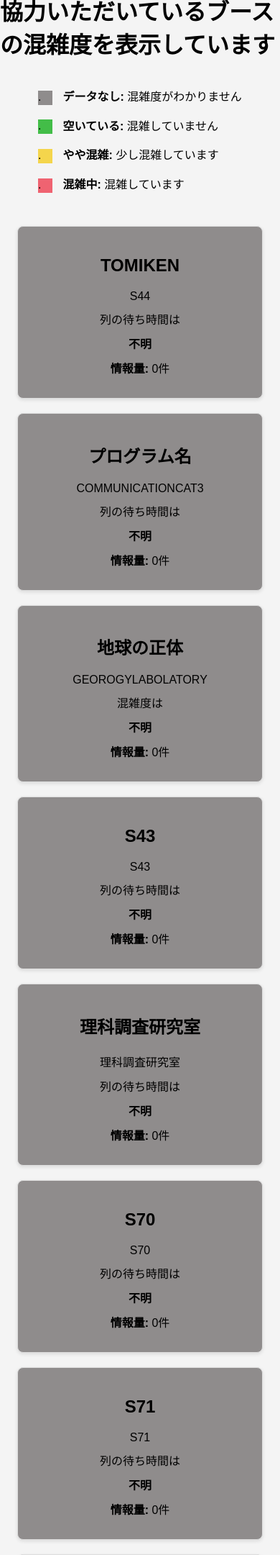
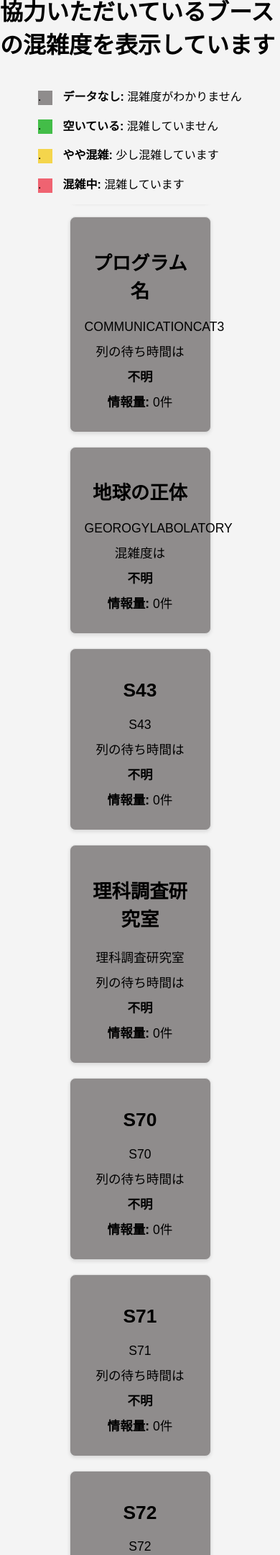
Before and after one commit to katume-eng/csmonitor2, a Django app: page /display/ in a window 390 px wide. Shown: the part 30-2191 px from the top of the page at 72% size. Run offline with Django 5.2, Linux system fonts and the light colour scheme; data that the repository does not hold is empty.

Commit message:
ディスプレイの自動スクロール

```diff
--- a/monitor/templates/monitor/display.html
+++ b/monitor/templates/monitor/display.html
@@ -19,6 +19,7 @@
             align-items: center;
             height: 100vh;
             margin: 0;
+            overflow: hidden; /* 自動スクロールのためにオーバーフローを隠す */
         }
         .card-container {
             display: flex;
@@ -26,6 +27,8 @@
             justify-content: center;
             width: 100%;
             padding: 20px;
+            overflow-y: auto; /* 縦スクロールを可能に */
+            height: calc(100vh - 150px); /* スクロールエリアの高さを調整 */
         }
         .card {
             background-color: #ffffff;
@@ -37,6 +40,7 @@
             max-width: 300px;
             box-shadow: 0 2px 5px rgba(0, 0, 0, 0.1);
             text-align: center;
+            font-size: 1.1rem; /* 文字サイズを少し大きく */
         }
         .color-box {
             display: inline-block;
@@ -77,6 +81,17 @@
         .info {
             margin: 10px 0;
         }
+
+        /* 縦画面時のスタイル調整 */
+        @media (max-width: 600px) {
+            .card-container {
+                flex-direction: row;
+                justify-content: space-around;
+            }
+            .card {
+                width: calc(50% - 40px); /* 横に2列表示 */
+            }
+        }
     </style>
 </head>
 <body>
@@ -88,7 +103,7 @@
         <p><span class="color-box high">.</span> <strong>混雑中:</strong> 混雑しています</p>
     </div>
 
-    <div class="card-container">
+    <div class="card-container" id="scroll-container">
         {% for data in model %}
         <div class="card
             {% if data.2 is none %}
@@ -126,9 +141,28 @@
         {% endfor %}
     </div>
     <script>
+        // 自動スクロールのスクリプト
+        function autoScroll() {
+            const scrollContainer = document.getElementById('scroll-container');
+            let scrollAmount = 0;
+            const scrollStep = 1;
+            const scrollInterval = setInterval(() => {
+                scrollContainer.scrollTop += scrollStep;
+                scrollAmount += scrollStep;
+                if (scrollAmount >= scrollContainer.scrollHeight - scrollContainer.clientHeight) {
+                    clearInterval(scrollInterval);
+                    setTimeout(() => {
+                        location.reload(); // スクロールが終わったらリロード
+                    }, 2000);
+                }
+            }, 23); // スクロールの速度を調整（数字を小さくすると速くなる）
+        }
+
         setInterval(() => {
             location.reload();
-        }, 10000);
+        }, 30000);
+
+        window.onload = autoScroll;
     </script>
 </body>
 </html>
--- a/monitor/views.py
+++ b/monitor/views.py
@@ -10,9 +10,9 @@
 
 
 def report(request):
-    init_str = "データを入力してボタンを押してください。levelは0~10で入力してください"
-    ok = "送信に成功しました。データの提供ありがとうございます"
-    nok = "足りないデータがあるか、不適切なデータがあります"
+    init_str = "データを入力してボタンを押してください"
+    ok = "送信に成功しました!データの提供ありがとうございます"
+    nok = "送信に失敗しました!不適切なデータがあります"
     url_report = "monitor/report.html"
     form = DataForm()
 
```
Also changed, not shown: monitor/templates/monitor/report.html (+14 -2 lines).
